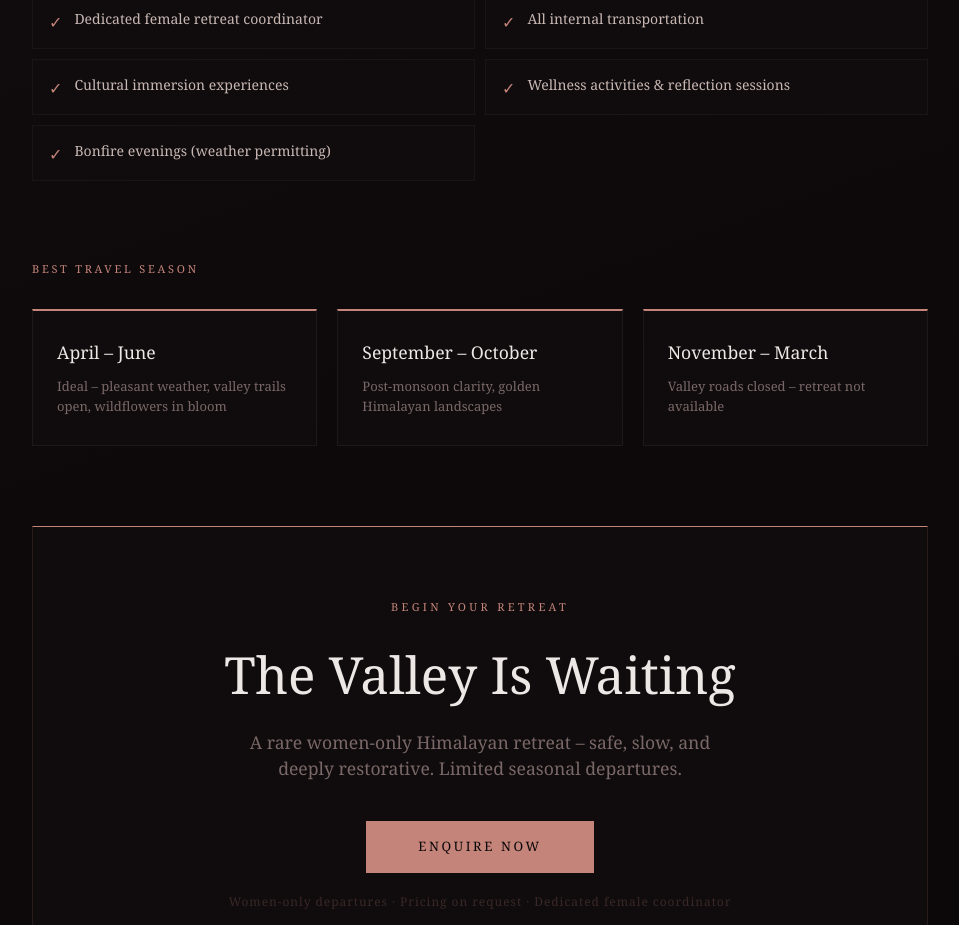
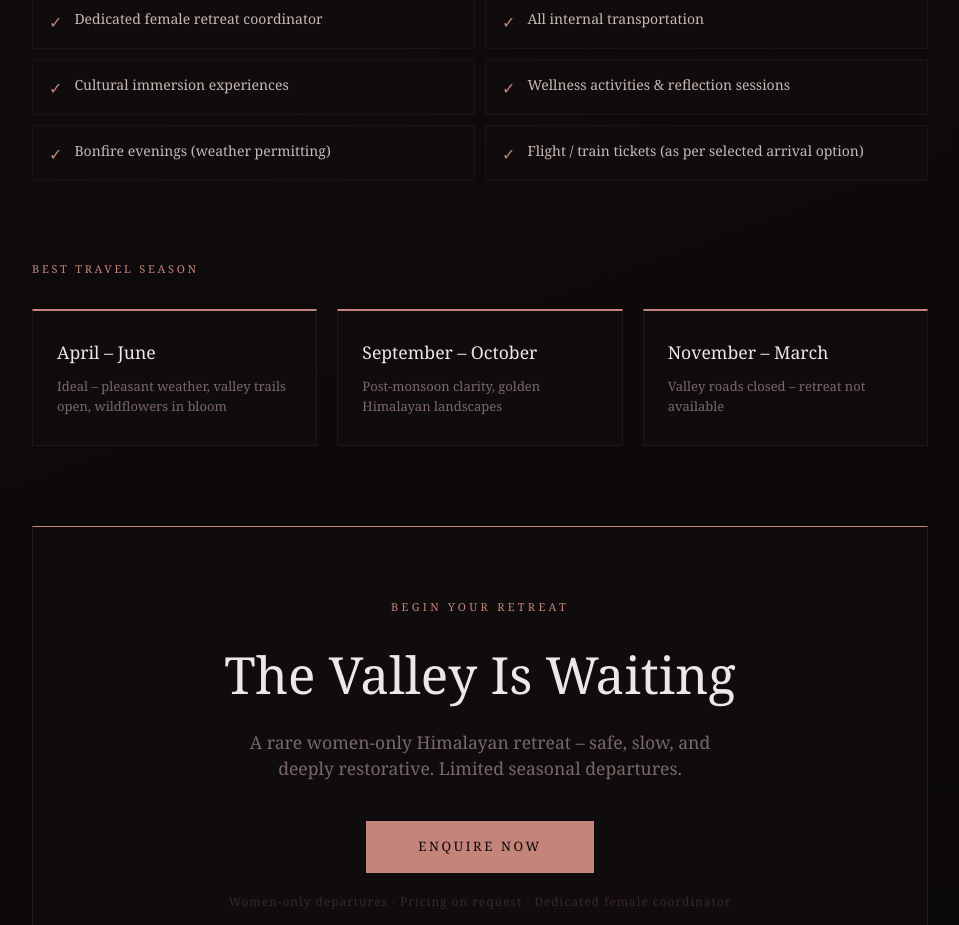
Before and after one commit to bhattpoms0-bit/himalayan-serenity, a React (Vite) app: page /packages/darma-valley-womens-retreat in a window 1280 px wide. Shown: the part 3760-4685 px from the top of the page, without its empty margins (160-1119 px from the left). Built offline with nearby package versions, Linux system fonts and the light colour scheme; a web font is replaced by a local one.

Commit message:
fix: flight and train tickets now included in Darma Valley package

```diff
--- a/src/pages/DarmaValleyWomensRetreat.jsx
+++ b/src/pages/DarmaValleyWomensRetreat.jsx
@@ -140,10 +140,10 @@ const inclusions = [
   "Cultural immersion experiences",
   "Wellness activities & reflection sessions",
   "Bonfire evenings (weather permitting)",
+  "Flight / train tickets (as per selected arrival option)",
 ];
 
 const exclusions = [
-  "Flight / train tickets to Pithoragarh",
   "Lunches & beverages",
   "Personal expenses",
   "Camera / drone permits",
```
